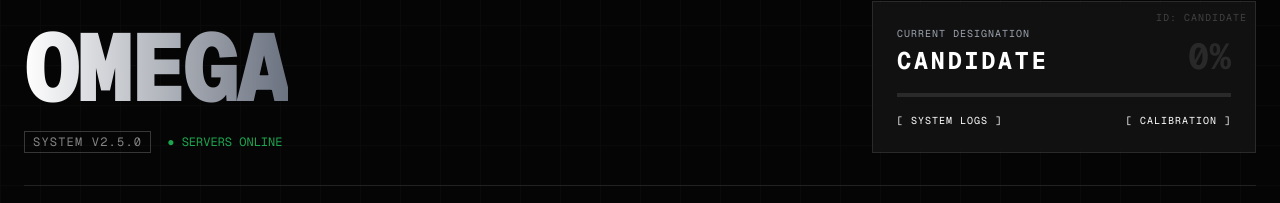
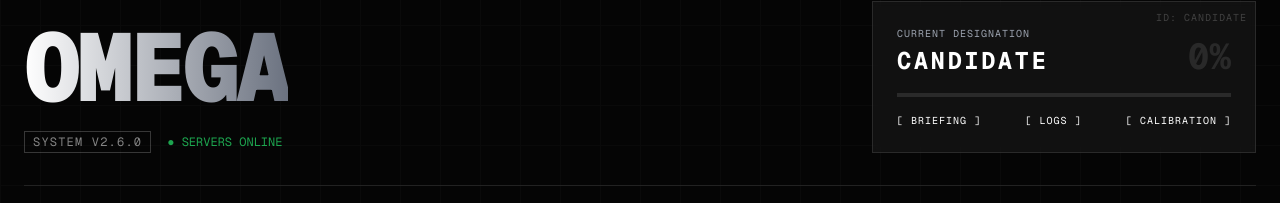
Before and after one commit to hiroshi-tsutsui/ghost-root-terminal, a Next.js app in the folder project_omega/: page / in a window 1280 px wide. Shown: the part 95-298 px from the top of the page. Built offline with nearby package versions, Linux system fonts and the light colour scheme.

Commit message:
Auto-Deploy: Tony's latest changes

```diff
--- a/project_omega/app/page.tsx
+++ b/project_omega/app/page.tsx
@@ -148,7 +148,7 @@ export default function Home() {
                   OMEGA
                </h1>
                <div className="flex items-center gap-4">
-                  <span className="text-xs px-2 py-0.5 border border-white/20 text-white/50 uppercase tracking-widest">System v2.5.0</span>
+                  <span className="text-xs px-2 py-0.5 border border-white/20 text-white/50 uppercase tracking-widest">System v2.6.0</span>
                   <span className="text-xs text-green-500 animate-pulse">● SERVERS ONLINE</span>
                </div>
             </div>
@@ -174,8 +174,11 @@ export default function Home() {
                 </div>
 
                 <div className="flex justify-between items-center text-[10px] uppercase tracking-widest">
-                    <Link href="/codex" className="hover:text-cyan-400 transition-colors flex items-center gap-2">
-                        [ SYSTEM LOGS ]
+                    <Link href="/overview" className="hover:text-cyan-400 transition-colors flex items-center gap-2">
+                        [ BRIEFING ]
+                    </Link>
+                    <Link href="/codex" className="hover:text-green-400 transition-colors flex items-center gap-2">
+                        [ LOGS ]
                     </Link>
                     <Link href="/quiz" className="hover:text-yellow-400 transition-colors flex items-center gap-2">
                         [ CALIBRATION ]
```
Also changed, not shown: 1 other file (tests, documents, lock files or other folders).
